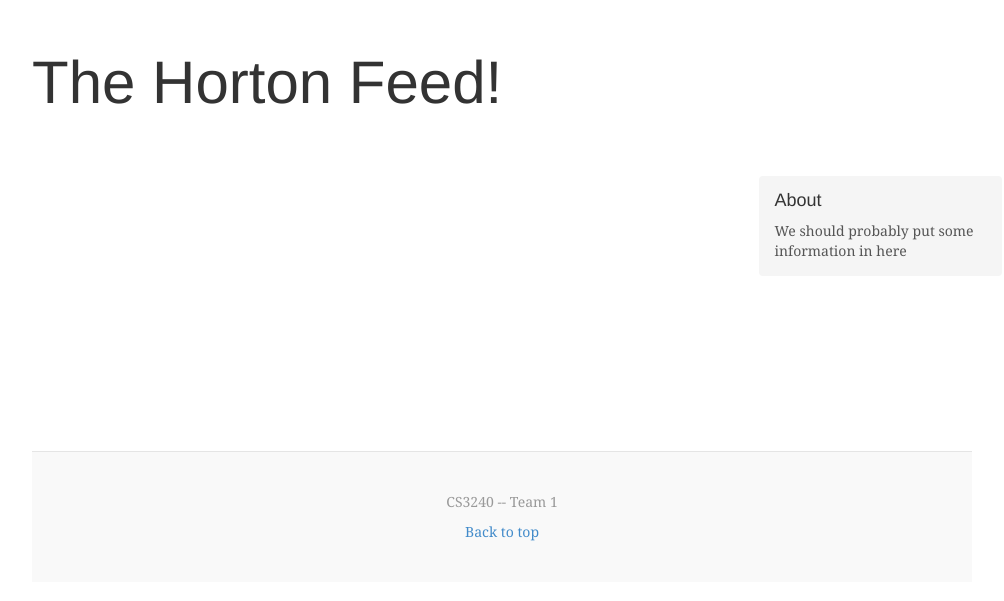
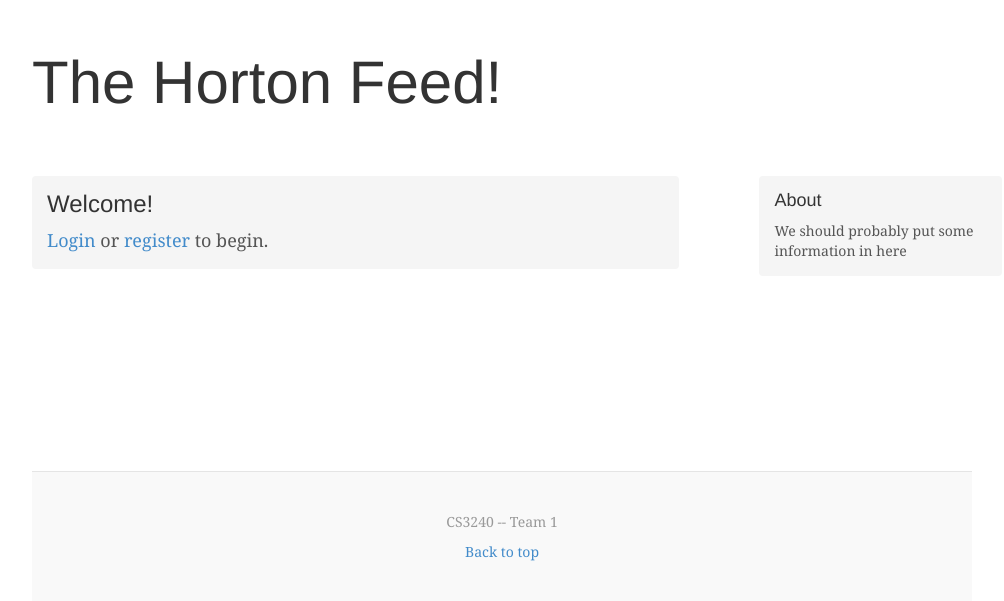
Before and after one commit to alamon4/django-forum, a Django app: a page that uses templates/base.html in a window 1280 px wide. Shown: the part 40-641 px from the top of the page, without its empty margins (138-1142 px from the left). Run offline with Django 3.2, Linux system fonts and the light colour scheme; data comes from the database, SQL or seed files in the repository; parts of the project's set-up code (start-up, migrations or seed data) failed here and were passed over; some libraries are stand-ins or nearby versions.

Commit message:
templates/base.html

```diff
--- a/templates/base.html
+++ b/templates/base.html
@@ -70,6 +70,12 @@
       <div class="row">
         <div class="col-sm-8 blog-main">
 
+        <div class="sidebar-module sidebar-module-inset">
+		<h3>Welcome!</h3>
+		<a href="{% url "user_login" %}">Login</a> or <a href="{% url "user_new" %}">register</a> to begin.
+		</div>
+
+		<br>
 
 		{% block landing_content %} {% endblock %}
 
```
